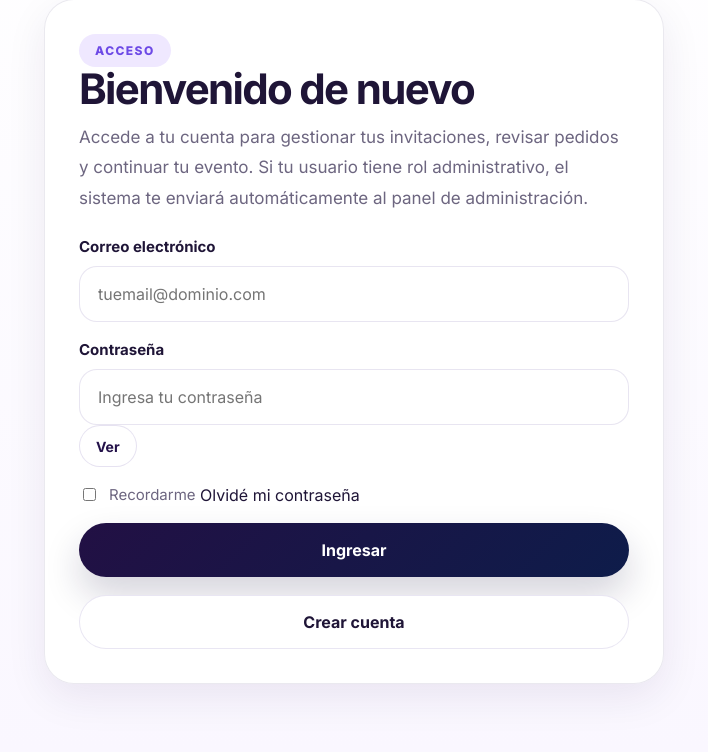
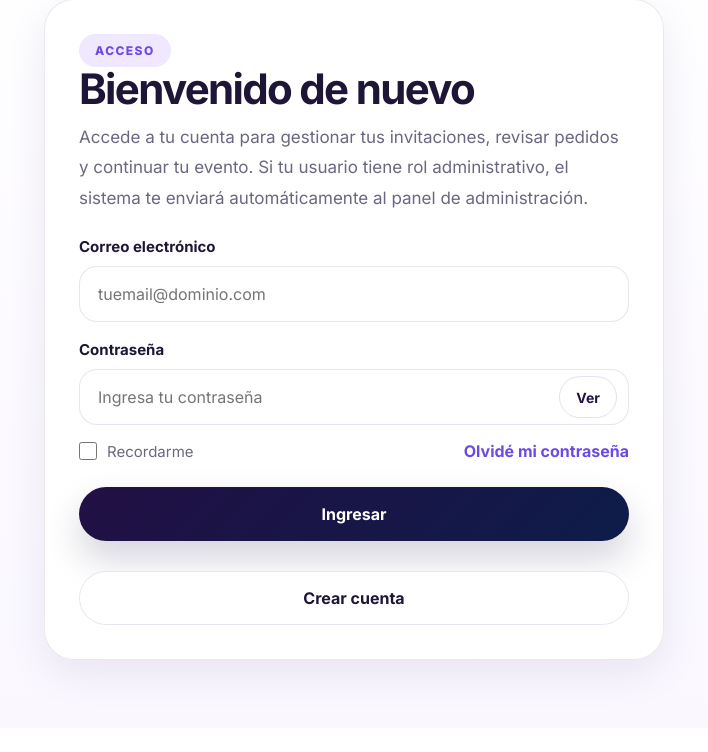
Before and after one commit to medsysbot/invita-virtual, a Flask app: page /auth/login in a window 1280 px wide. Shown: the part 178-930 px from the top of the page, without its empty margins (286-994 px from the left). After the commit the page ends 866 px from the top, so only its background shows below. Run offline with Flask 3, Linux system fonts and the light colour scheme.

Commit message:
Update style.css

```diff
--- a/static/css/style.css
+++ b/static/css/style.css
@@ -1508,3 +1508,97 @@ td {
     max-width: 300px !important;
   }
 }
+
+  /* ===== Corrección visual formularios auth ===== */
+.password-field {
+  position: relative;
+  display: flex;
+  align-items: center;
+}
+
+.password-field input {
+  width: 100%;
+  padding-right: 110px !important;
+}
+
+.password-toggle {
+  position: absolute;
+  right: 12px;
+  top: 50%;
+  transform: translateY(-50%);
+  min-height: 40px;
+  padding: 0 16px;
+  border: 1px solid rgba(77, 50, 156, 0.14);
+  border-radius: 999px;
+  background: #ffffff;
+  color: var(--primary-dark);
+  font-size: 14px;
+  font-weight: 700;
+  cursor: pointer;
+  transition: all 0.2s ease;
+  z-index: 2;
+}
+
+.password-toggle:hover {
+  border-color: rgba(109, 74, 230, 0.28);
+  color: var(--primary);
+}
+
+.auth-inline-row {
+  display: flex;
+  align-items: center;
+  justify-content: space-between;
+  gap: 16px;
+  flex-wrap: wrap;
+  margin-top: -2px;
+}
+
+.auth-inline-link {
+  color: var(--primary);
+  font-weight: 700;
+  text-decoration: none;
+}
+
+.auth-inline-link:hover {
+  opacity: 0.85;
+}
+
+.auth-submit {
+  margin-top: 8px;
+}
+
+.auth-secondary-action {
+  margin-top: 12px;
+}
+
+.auth-secondary-action.btn,
+.auth-submit.btn {
+  width: 100%;
+}
+
+.auth-form .checkbox-inline input[type="checkbox"] {
+  width: 18px;
+  height: 18px;
+  min-height: 18px;
+  padding: 0;
+  margin: 0;
+  border-radius: 4px;
+}
+
+@media (max-width: 760px) {
+  .password-field input {
+    padding-right: 96px !important;
+  }
+
+  .password-toggle {
+    right: 10px;
+    min-height: 38px;
+    padding: 0 14px;
+    font-size: 13px;
+  }
+
+  .auth-inline-row {
+    align-items: flex-start;
+    flex-direction: column;
+  }
+}
```
